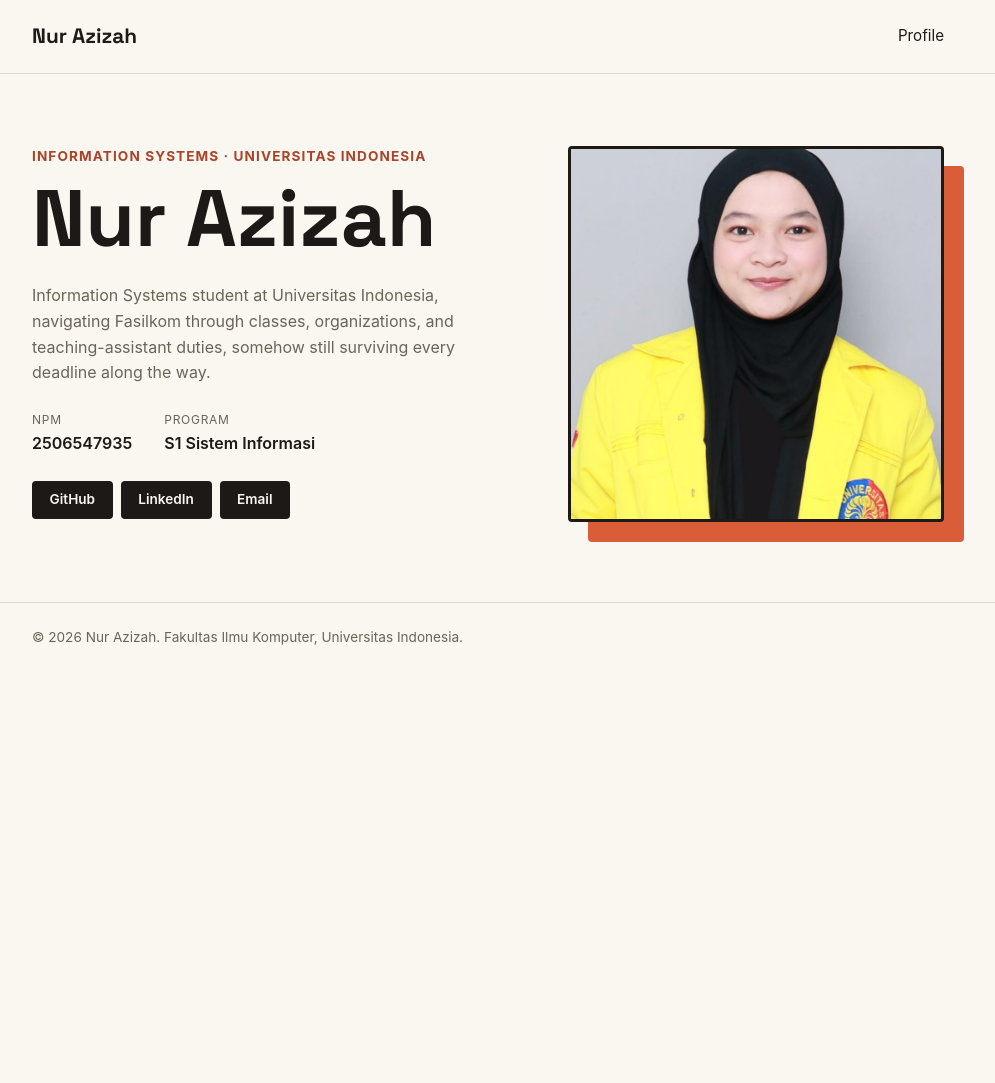
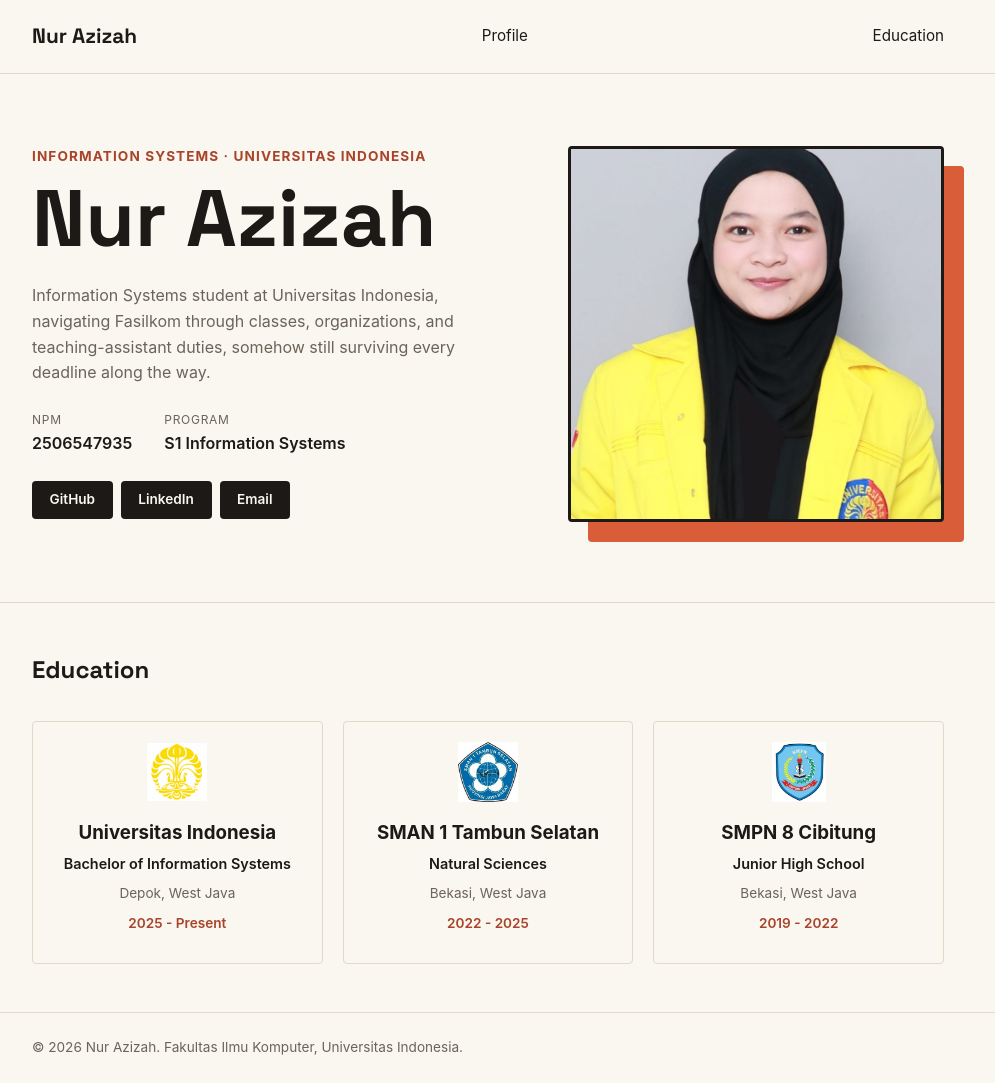
Before and after one commit to nurazizah56-dak/myportofolio, a Django app: page / in a window 1280 px wide. Shown: the whole page, without its empty margins (152-1147 px from the left). Before the commit the page ends 645 px from the top, so only its background shows below. Run offline with Django 5.2, Linux system fonts and the light colour scheme.

Commit message:
Fix program pada Profile dan tambah section Education dengan grid layout dan riwayat pendidikan

```diff
--- a/static/css/style.css
+++ b/static/css/style.css
@@ -193,3 +193,78 @@ h1, .brand {
         justify-content: flex-start;
     }
 }
+
+.education h2 {
+    font-family: "Space Grotesk", -apple-system, sans-serif;
+    margin-bottom: 2rem;
+    color: var(--ink);
+}
+
+.education {
+    padding: 3rem 0;
+    border-top: 1px solid var(--line);
+}
+
+/* Education */
+.education-grid {
+    display: grid;
+    grid-template-columns: repeat(3, 1fr);
+    gap: 1.25rem;
+}
+
+.education-card {
+    padding: 1.25rem;
+    border: 1px solid var(--line);
+    border-radius: var(--radius);
+    background-color: var(--paper);
+    transition: transform 0.2s ease, border-color 0.2s ease;
+    display: flex;
+    flex-direction: column;
+    align-items: center;
+    text-align: center;
+}
+
+.education-card:hover {
+    transform: translateY(-4px);
+    border-color: var(--accent);
+}
+
+.education-year {
+    font-size: 0.85rem;
+    color: var(--accent-dark);
+    font-weight: 600;
+    margin-bottom: 0.5rem;
+}
+
+.education-address {
+    display: block;
+    font-size: 0.85rem;
+    color: var(--text-muted);
+    margin-bottom: 0.5rem;
+    text-decoration: none;
+}
+
+.education-address:hover {
+    color: var(--accent);
+    text-decoration: underline;
+}
+
+.education-img {
+    width: 60px;
+    height: 60px;
+    object-fit: contain;
+    margin-bottom: 1rem;
+}
+
+.education-degree {
+    font-size: 0.9rem;
+    font-weight: 600;
+    color: var(--ink);
+    margin: 0.25rem 0 0.5rem 0;
+}
+
+@media (max-width: 700px) {
+    .education-grid {
+        grid-template-columns: 1fr;
+    }
+}
--- a/templates/index.html
+++ b/templates/index.html
@@ -15,6 +15,9 @@
             <a href="#profile" class="brand">Nur Azizah</a>
             <nav>
                 <a href="#profile">Profile</a>
+            </nav>
+            <nav>
+                <a href="#education">Education</a>
             </nav>
         </div>
     </header>
@@ -39,13 +42,43 @@
                         </div>
                         <div class="meta-row">
                             <dt>Program</dt>
-                            <dd>S1 Sistem Informasi</dd>
+                            <dd>S1 Information Systems</dd>
                         </div>
                     </dl>
                     <div class="social-links">
                         <a href="https://github.com/nurazizah56-dak/" class="social-link">GitHub</a>
                         <a href="https://id.linkedin.com/in/nur-azizah-218j/" class="social-link">LinkedIn</a>
                         <a href="mailto:nur15azizah67@gmail.com" class="social-link">Email</a>
+                    </div>
+                </div>
+            </div>
+        </section>
+
+        <!-- Education Section -->
+        <section class="education" id="education">
+            <div class = "container">
+                <h2>Education</h2>
+                <div class="education-grid">
+                    <div class = "education-card">
+                        <img src="/static/img/ui.png" alt="Universitas Indonesia" class="education-img">
+                        <h3>Universitas Indonesia</h3>
+                        <p class="education-degree">Bachelor of Information Systems</p>
+                        <a href="https://maps.app.goo.gl/NcpBNCfPGqhKCqtk8" class="education-address" target="_blank" rel="noopener noreferrer">Depok, West Java</a>
+                        <p class = "education-year">2025 - Present</p>
+                    </div>
+                    <div class = "education-card">
+                        <img src="/static/img/bonlap.png" alt="SMAN 1 Tambun Selatan" class="education-img">
+                        <h3>SMAN 1 Tambun Selatan</h3>
+                        <p class="education-degree">Natural Sciences</p>
+                        <a href="https://maps.app.goo.gl/A656dDUWEzYfHfR59?g_st=aw" class="education-address" target="_blank" rel="noopener noreferrer">Bekasi, West Java</a>
+                        <p class = "education-year">2022 - 2025</p>
+                    </div>
+                    <div class = "education-card">
+                        <img src="/static/img/phanbiet.png" alt="SMPN 8 Cibitung" class="education-img">
+                        <h3>SMPN 8 Cibitung</h3>
+                        <p class="education-degree">Junior High School</p>
+                        <a href="https://maps.app.goo.gl/MrmVJnCRWenhHbBRA?g_st=aw" class="education-address" target="_blank" rel="noopener noreferrer">Bekasi, West Java</a>
+                        <p class = "education-year">2019 - 2022</p>
                     </div>
                 </div>
             </div>
@@ -57,5 +90,6 @@
             <p>&copy; 2026 Nur Azizah. Fakultas Ilmu Komputer, Universitas Indonesia.</p>
         </div>
     </footer>
+</html>
 </body>
 </html>
```
Also changed, not shown: static/img/bonlap.png (added), static/img/phanbiet.png (added), static/img/ui.png (added).
